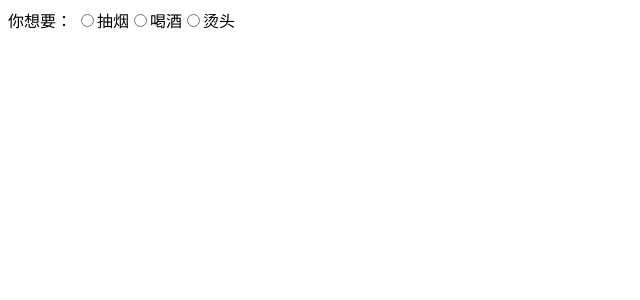
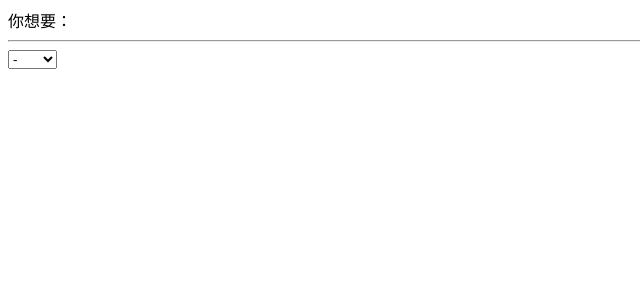
Before and after one commit to ygcedu/vue-demo2, a Vue app: page / in a window 1280 px wide. Shown: the top 300 px of the page, without its empty margins (0-640 px from the left). Built offline with nearby package versions, Linux system fonts and the light colour scheme.

Commit message:
select双向绑定到字符串

```diff
--- a/src/App.vue
+++ b/src/App.vue
@@ -1,18 +1,13 @@
 <template>
   <div id="app">
-    你想要：{{x}}
-    <label>
-      <input name="want" type="radio" v-model="x" :value="1"/>
-      <span>抽烟</span>
-    </label>
-    <label>
-      <input name="want" type="radio" v-model="x" :value="2"/>
-      <span>喝酒</span>
-    </label>
-    <label>
-      <input name="want" type="radio" v-model="x" :value="3"/>
-      <span>烫头</span>
-    </label>
+    你想要：{{ x }}
+    <hr/>
+    <select v-model="x">
+      <option value=""> -</option>
+      <option :value="1">抽烟</option>
+      <option :value="2">喝酒</option>
+      <option :value="3">烫头</option>
+    </select>
   </div>
 </template>
 
```
